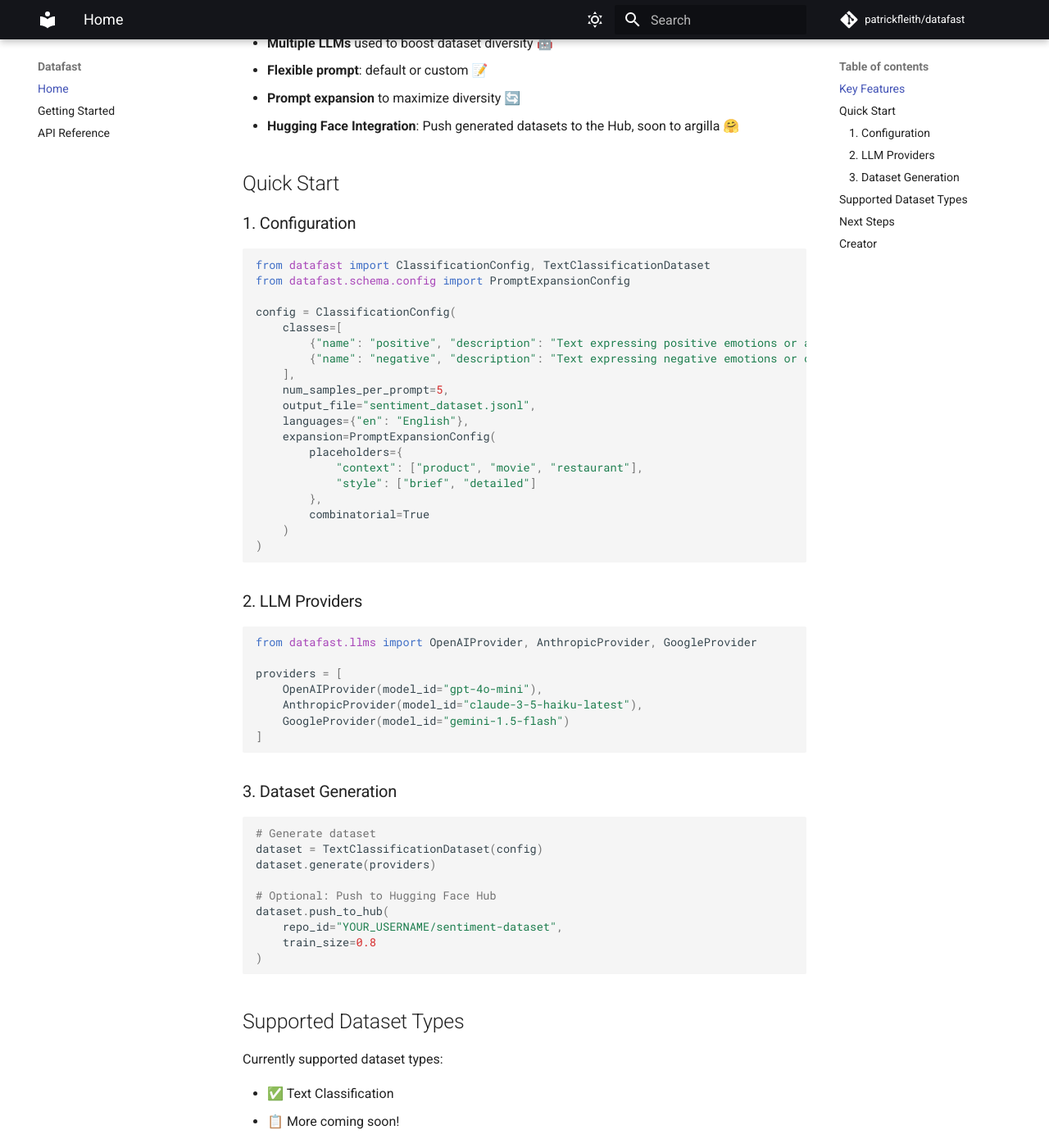
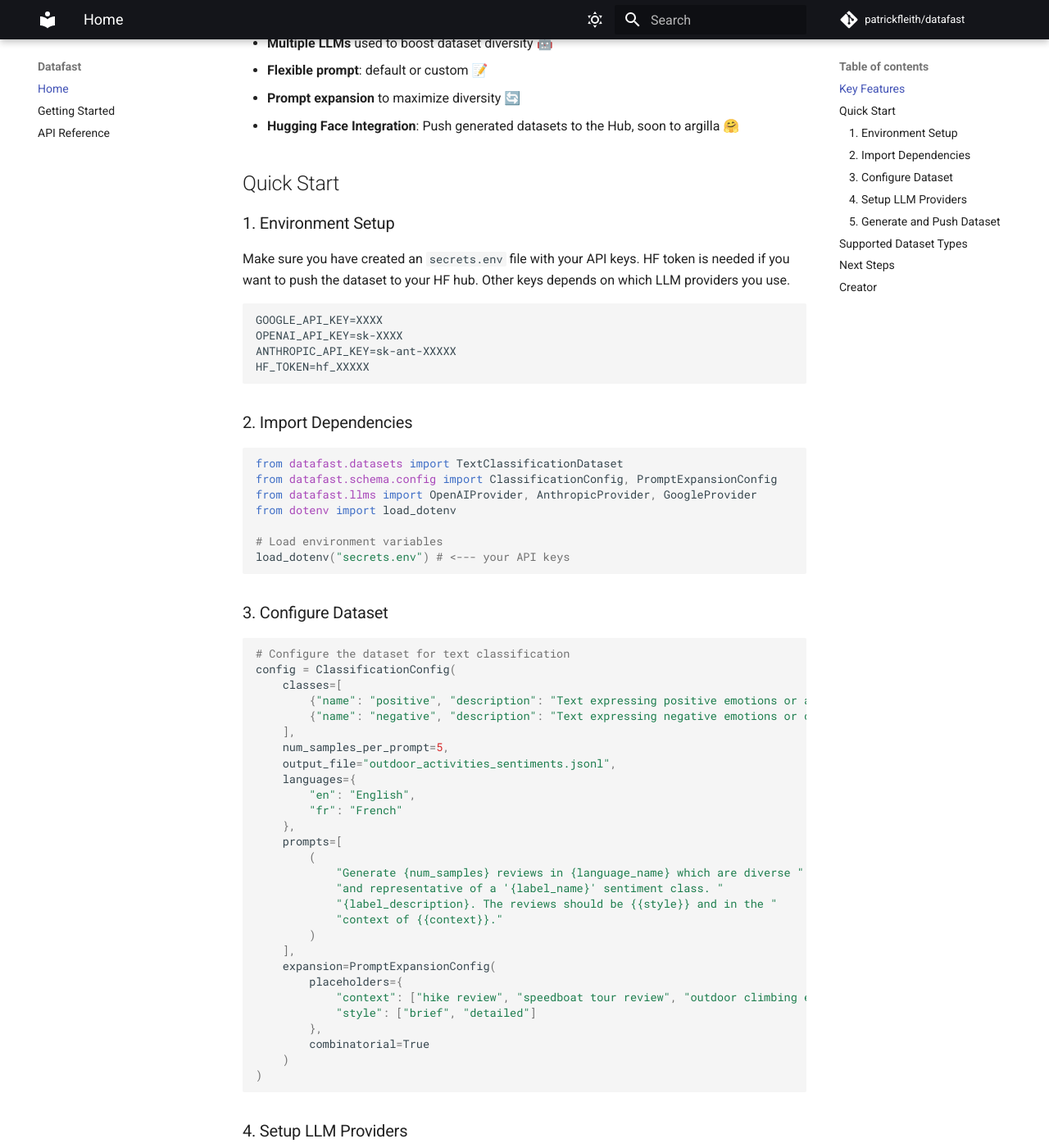
Before and after one commit to patrickfleith/datafast, an MkDocs documentation site: the page built from docs/index.md, in a window 1280 px wide and 1400 px high, scrolled down 531 px. Shown: the whole window at 82% size. Built offline with MkDocs 1.6.1 and Material for MkDocs 9.7.7, drawn with Linux system fonts in a browser that asks for light colours; comment, search, counter and statistics services are not loaded; some of the changed text lies outside the part shown.

````diff
--- a/docs/index.md
+++ b/docs/index.md
@@ -21,22 +21,54 @@ It is designed **to help you get the data you need** to:
 
 ## Quick Start
 
-### 1. Configuration
+### 1. Environment Setup
+
+Make sure you have created an `secrets.env` file with your API keys.
+HF token is needed if you want to push the dataset to your HF hub.
+Other keys depends on which LLM providers you use.
+```
+GOOGLE_API_KEY=XXXX
+OPENAI_API_KEY=sk-XXXX
+ANTHROPIC_API_KEY=sk-ant-XXXXX
+HF_TOKEN=hf_XXXXX
+```
+
+### 2. Import Dependencies
 ```python
-from datafast import ClassificationConfig, TextClassificationDataset
-from datafast.schema.config import PromptExpansionConfig
+from datafast.datasets import TextClassificationDataset
+from datafast.schema.config import ClassificationConfig, PromptExpansionConfig
+from datafast.llms import OpenAIProvider, AnthropicProvider, GoogleProvider
+from dotenv import load_dotenv
 
+# Load environment variables
+load_dotenv("secrets.env") # <--- your API keys
+```
+
+### 3. Configure Dataset
+```python
+# Configure the dataset for text classification
 config = ClassificationConfig(
     classes=[
         {"name": "positive", "description": "Text expressing positive emotions or approval"},
         {"name": "negative", "description": "Text expressing negative emotions or criticism"}
     ],
     num_samples_per_prompt=5,
-    output_file="sentiment_dataset.jsonl",
-    languages={"en": "English"},
+    output_file="outdoor_activities_sentiments.jsonl",
+    languages={
+        "en": "English",
+        "fr": "French"
+    },
+    prompts=[
+        (
+            "Generate {num_samples} reviews in {language_name} which are diverse "
+            "and representative of a '{label_name}' sentiment class. "
+            "{label_description}. The reviews should be {{style}} and in the "
+            "context of {{context}}."
+        )
+    ],
     expansion=PromptExpansionConfig(
         placeholders={
-            "context": ["product", "movie", "restaurant"],
+            "context": ["hike review", "speedboat tour review", "outdoor climbing experience"],
             "style": ["brief", "detailed"]
         },
         combinatorial=True
@@ -44,10 +76,9 @@ config = ClassificationConfig(
 )
 ```
 
-### 2. LLM Providers
+### 4. Setup LLM Providers
 ```python
-from datafast.llms import OpenAIProvider, AnthropicProvider, GoogleProvider
-
+# Create LLM providers
 providers = [
     OpenAIProvider(model_id="gpt-4o-mini"),
     AnthropicProvider(model_id="claude-3-5-haiku-latest"),
@@ -55,7 +86,7 @@ providers = [
 ]
 ```
 
-### 3. Dataset Generation
+### 5. Generate and Push Dataset
 ```python
 # Generate dataset
 dataset = TextClassificationDataset(config)
@@ -63,8 +94,8 @@ dataset.generate(providers)
 
 # Optional: Push to Hugging Face Hub
 dataset.push_to_hub(
-    repo_id="YOUR_USERNAME/sentiment-dataset",
-    train_size=0.8
+    repo_id="YOUR_USERNAME/YOUR_DATASET_NAME",
+    train_size=0.6
 )
 ```
 
````
Also changed, not shown: README.md (+40 -11 lines), 1 other file.
